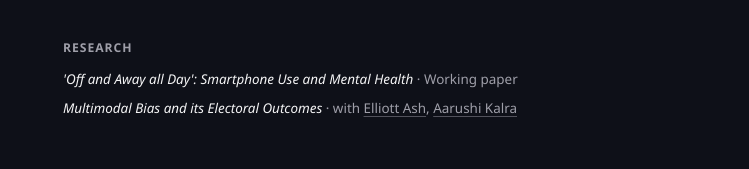
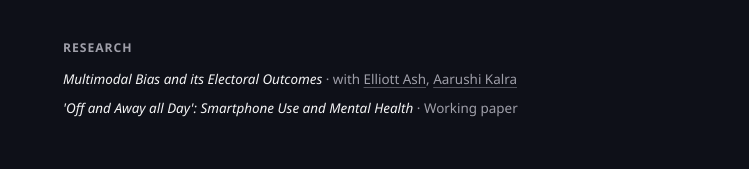
Before and after one commit to lorenzkipp/lorenzkipp.github.io, a Next.js app: page / in a window 1280 px wide. Shown: the part 609-778 px from the top of the page, without its empty margins (265-1014 px from the left). Built offline with nearby package versions, Linux system fonts and the light colour scheme.

Commit message:
"update project order"

```diff
--- a/app/data.ts
+++ b/app/data.ts
@@ -17,13 +17,6 @@ type SocialLink = {
 export const RESEARCH_ITEMS: ResearchItem[] = [
   {
     uid: 'research-1',
-    title: "'Off and Away all Day': Smartphone Use and Mental Health",
-    coauthors: [],
-    status: 'Working paper',
-    note: 'How school mobile phone bans impact student mental health.',
-  },
-  {
-    uid: 'research-2',
     title: "Multimodal Bias and its Electoral Outcomes",
     coauthors: [
       {
@@ -36,6 +29,13 @@ export const RESEARCH_ITEMS: ResearchItem[] = [
       },
     ],
   },
+  {
+    uid: 'research-2',
+    title: "'Off and Away all Day': Smartphone Use and Mental Health",
+    coauthors: [],
+    status: 'Working paper',
+    note: 'How school mobile phone bans impact student mental health.',
+  },
 ]
 
 export const SOCIAL_LINKS: SocialLink[] = [
```
Also changed, not shown: 1 other file (tests, documents, lock files or other folders).
